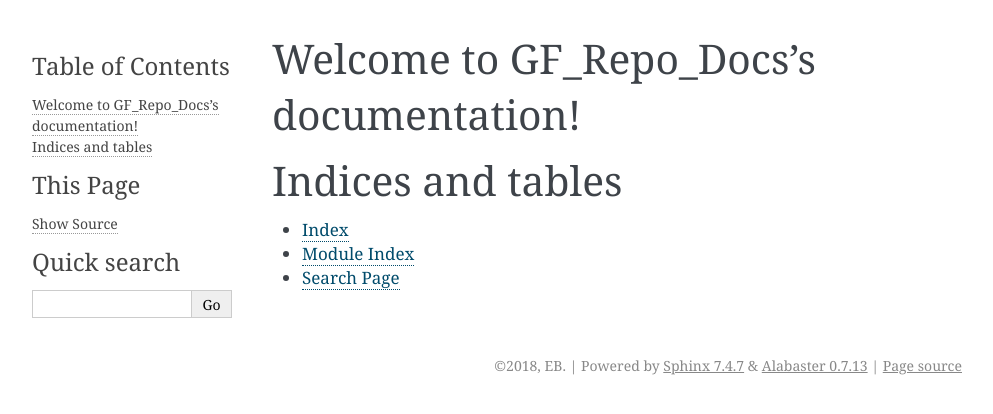
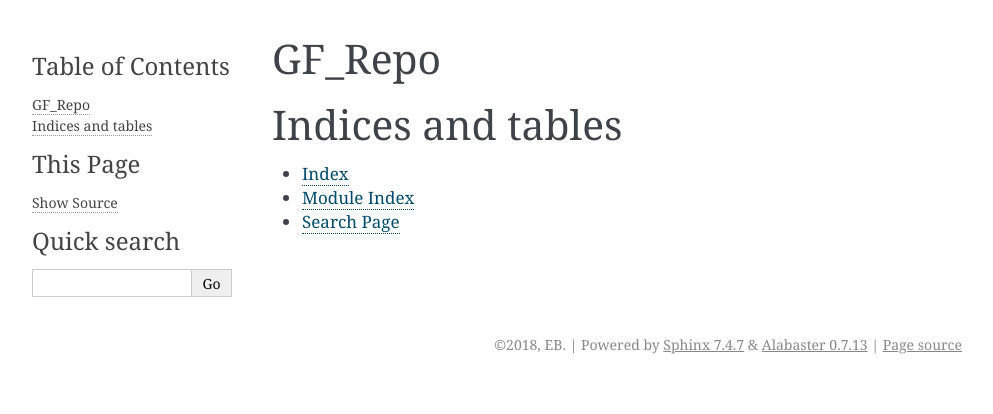
Before and after one commit to yardgnome18/GF_Repo, a Sphinx documentation site: the page built from source/index.rst, in a window 1280 px wide. Shown: the top 414 px of the page, without its empty margins (148-1141 px from the left). Built offline with Sphinx 7.4.7, drawn with Linux system fonts in a browser that asks for light colours.

```diff
--- /dev/null
+++ b/_config.yml
@@ -0,0 +1 @@
+html_theme = "classic"
--- a/source/index.rst
+++ b/source/index.rst
@@ -3,7 +3,7 @@
    You can adapt this file completely to your liking, but it should at least
    contain the root `toctree` directive.
 
-Welcome to GF_Repo_Docs's documentation!
+GF_Repo
 ========================================
 
 .. toctree::
```
